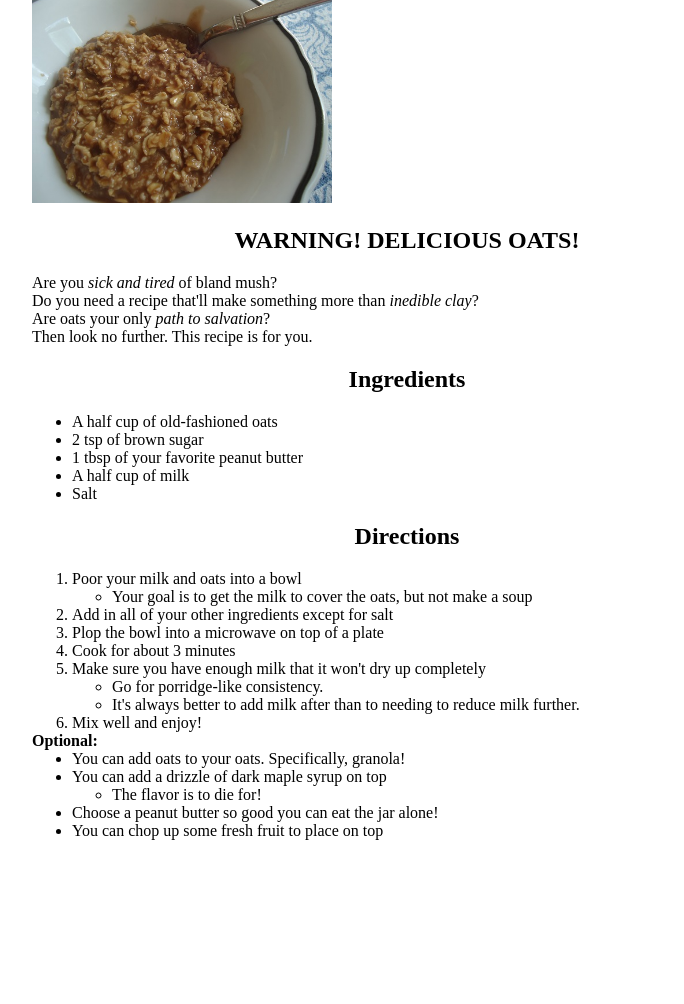
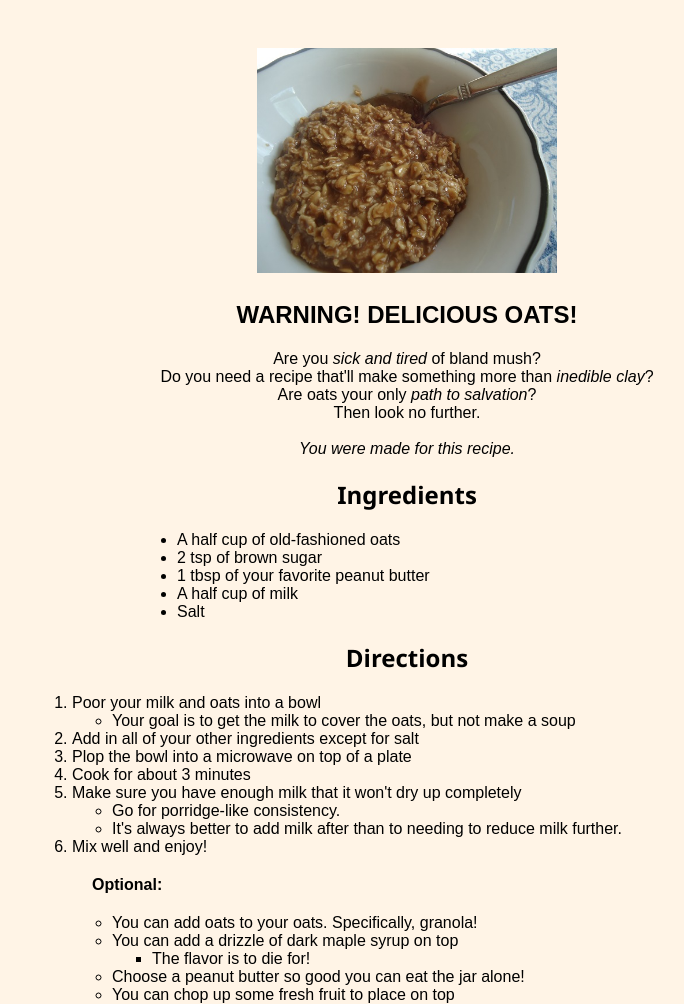
Before and after one commit to Agee-M/oding-recipes, a plain HTML site: page recipes/homemadeoats.html in a window 1280 px wide. Shown: the part 266-1270 px from the top of the page, without its empty margins (233-917 px from the left). Before the commit the page ends 1106 px from the top, so only its background shows below. Drawn offline with Linux system fonts and the light colour scheme.

Commit message:
Update css styling for recipes
Updated html with classes and edited content and styled all pages
with the tools that I've learned thus far.

```diff
--- a/recipes/homemadeoats.html
+++ b/recipes/homemadeoats.html
@@ -11,19 +11,22 @@
         <a class="homepage-link" href="../index.html">Homepage</a>
         <div class="oats-recipe">
             <h1>Homemade Oats</h1>
-            <img src="../img/homemade-oats.jpeg" alt="hommade outs" width="300"><br>
+            <div class="img-file"><img src="../img/homemade-oats.jpeg" alt="hommade outs" width="300"><br></div>
             <h2><strong>WARNING! DELICIOUS OATS!</strong></h2>
-            <p>Are you <em>sick and tired</em> of bland mush?<br>
+            <p class="oats-p1">Are you <em>sick and tired</em> of bland mush?<br>
             Do you need a recipe that'll make something more than <em>inedible clay</em>?<br>
             Are oats your only <em>path to salvation</em>?<br>
-            Then look no further. This recipe is for you.</p>
+            Then look no further. <br><br>
+            <em>You were made for this recipe.</em></p>
             <h2>Ingredients</h2>
             <ul>
-                <li>A half cup of old-fashioned oats</li>
-                <li>2 tsp of brown sugar</li>
-                <li>1 tbsp of your favorite peanut butter</li>
-                <li>A half cup of milk</li>
-                <li>Salt</li>
+                <div class="oats-ingredients-list">
+                    <li>A half cup of old-fashioned oats</li>
+                    <li>2 tsp of brown sugar</li>
+                    <li>1 tbsp of your favorite peanut butter</li>
+                    <li>A half cup of milk</li>
+                    <li>Salt</li>
+                </div>
             </ul>
             <h2>Directions</h2>
             <ol>
@@ -38,14 +41,14 @@
                     </li></ul>
                 <li>Mix well and enjoy!</li>
             </ol>
-            <h4>Optional:</h4>
-            <ul>
+
+            <ul><h4>Optional:</h4><ul>
                 <li>You can add oats to your oats. Specifically, granola!</li>
                 <li>You can add a drizzle of dark maple syrup on top</li>
                     <ul><li>The flavor is to die for!</li></ul>
                 <li>Choose a peanut butter so good you can eat the jar alone!</li>
                 <li>You can chop up some fresh fruit to place on top</li>
-            </ul>
+            </ul></ul>
         </div>
     </body>
 </html>
--- a/style.css
+++ b/style.css
@@ -5,6 +5,26 @@
     margin: 0;
     text-align: justify;
     text-decoration: none;
+    font-family: Arial, Helvetica, sans-serif;
+}
+
+body {
+    background-color: rgb(255, 244, 230);
+}
+
+p {
+    text-align: center ;
+}
+
+h1,
+h2 {
+    text-align: center;
+    margin: 20px;
+    font-family: 'Segoe UI', Tahoma, Geneva, Verdana, sans-serif;
+}
+
+h4 {
+    margin: 20px;
 }
 
 .homepage-link {
@@ -19,14 +39,21 @@
     font-weight: bold;
 }
 
+.img-file {
+    text-align: center;
+}
 
-h2 {
-    text-align: center;
-    margin: 20px;
+
+.chicken-recipe,
+.oats-recipe,
+.spaghetti-recipe {
+    width: 750px;
+    margin: auto;
 }
 
 
 /* Homepage */
+
 
 
 .chicken-link,
@@ -36,18 +63,27 @@ h2 {
     padding: 3em;
     margin: 1em 0px;
     background-color: aliceblue;
-    color: black;
+    color: rgb(0, 0, 0);
     font-size: 1.5em;
     display: block;
+    font-family: 'Gill Sans', 'Gill Sans MT', Calibri, 'Trebuchet MS', sans-serif
+}
+
+h1 {
+    text-align: center;
+    margin: 2em;
+    color: rgb(234, 100, 100);
 }
 
 
 /* Chicken Breast */
 
-
-.chicken-recipe,
-.oats-recipe,
-.spaghetti-recipe {
-    width: 750px;
+.chic-ingredients-list,
+.chic-extra-list,
+.oats-ingredients-list,
+.spag-ingredients-list {
+    width: 500px;
     margin: auto;
 }
+
+/* Oats */
```
Also changed, not shown: index.html (+3 -1 lines), recipes/chickenbreast.html (+14 -7 lines), recipes/spaghetti.html (+13 -8 lines).
